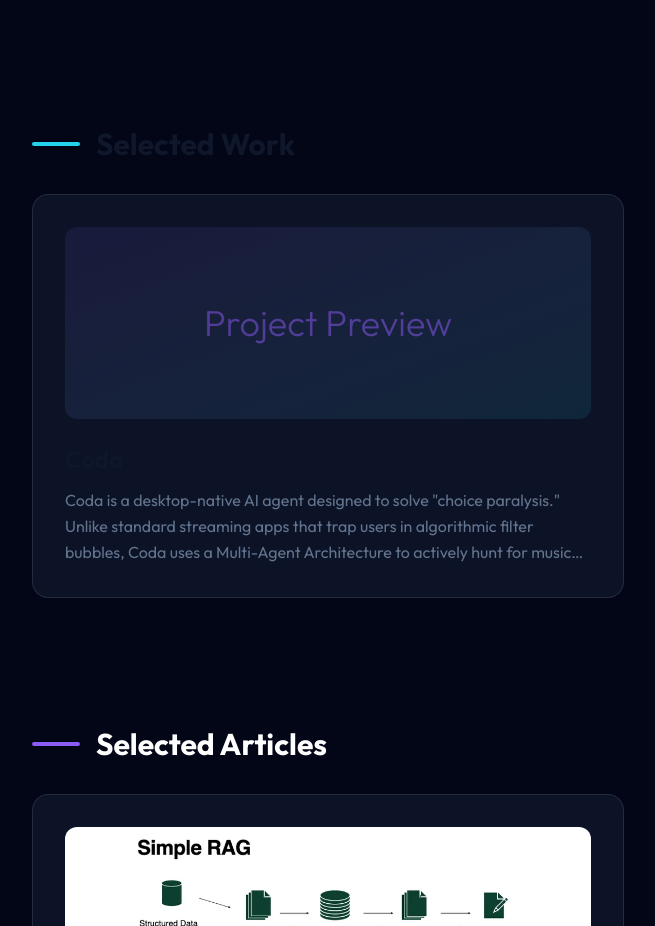
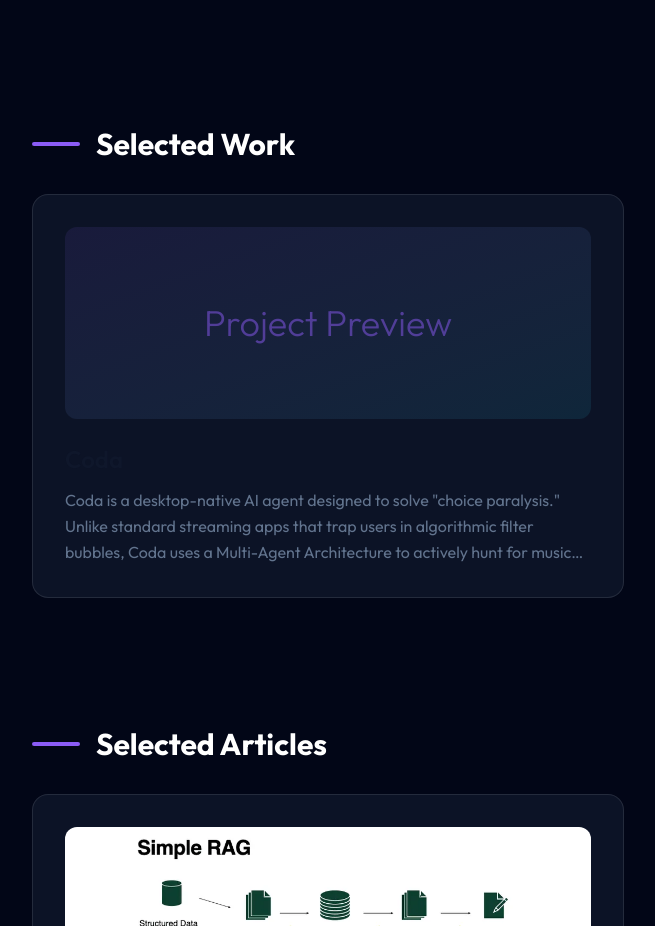
Before and after one commit to theuxfactor/arungeorge_v2, a React (Vite) app: page / in a window 1280 px wide. Shown: the part 1750-2676 px from the top of the page, without its empty margins (0-655 px from the left). Built offline with nearby package versions, Linux system fonts and the light colour scheme.

Commit message:
Make section headers consistent

```diff
--- a/src/App.jsx
+++ b/src/App.jsx
@@ -104,8 +104,8 @@ It operates on a "Zero-Friction" model: No login is required. Users simply type
 
             {/* Projects Section */}
             <section id="projects" className="scroll-mt-32">
-              <h2 className="text-3xl font-bold text-slate-900 dark:text-white mb-8 flex items-center gap-4">
-                <span className="w-12 h-1 bg-cyan-400 rounded-full"></span>
+              <h2 className="text-3xl font-bold text-white mb-8 flex items-center gap-4">
+                <span className="w-12 h-1 bg-violet-500 rounded-full"></span>
                 Selected Work
               </h2>
               <div className="grid grid-cols-1 md:grid-cols-2 gap-8">
```
